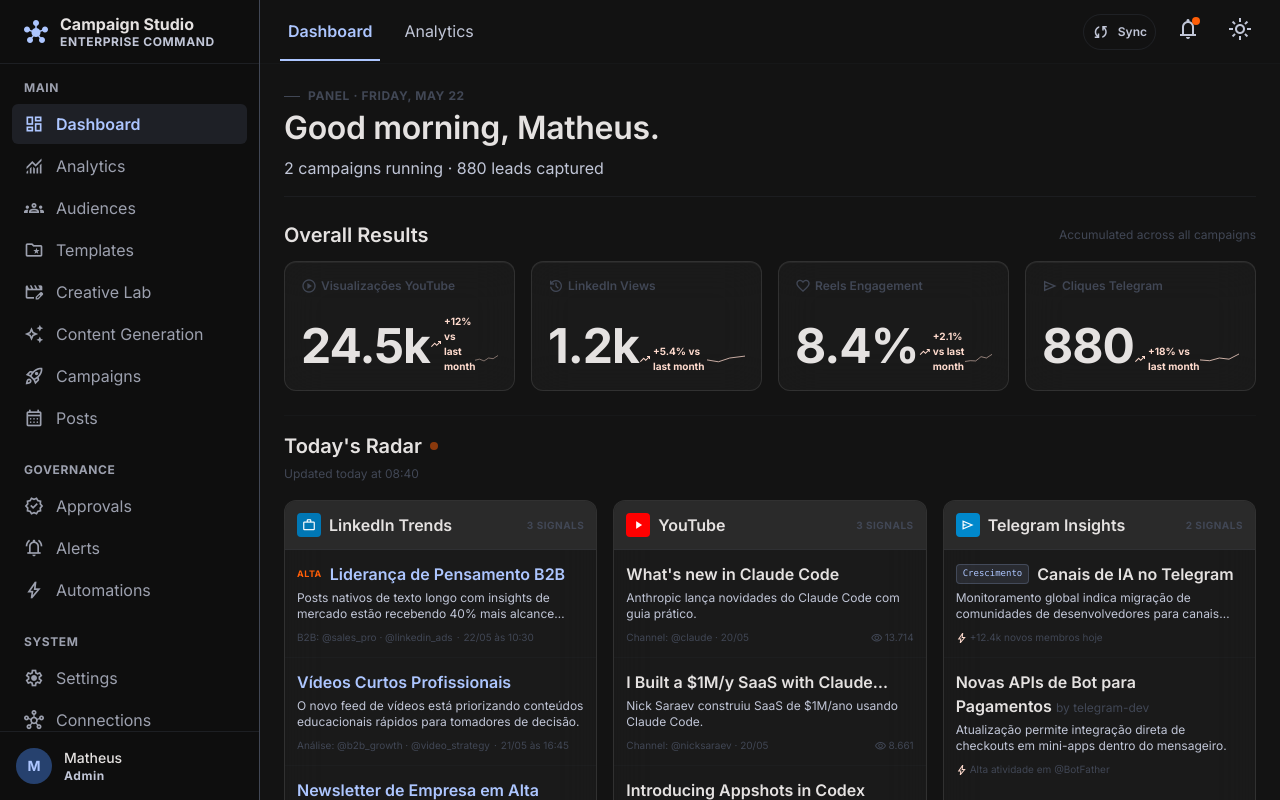
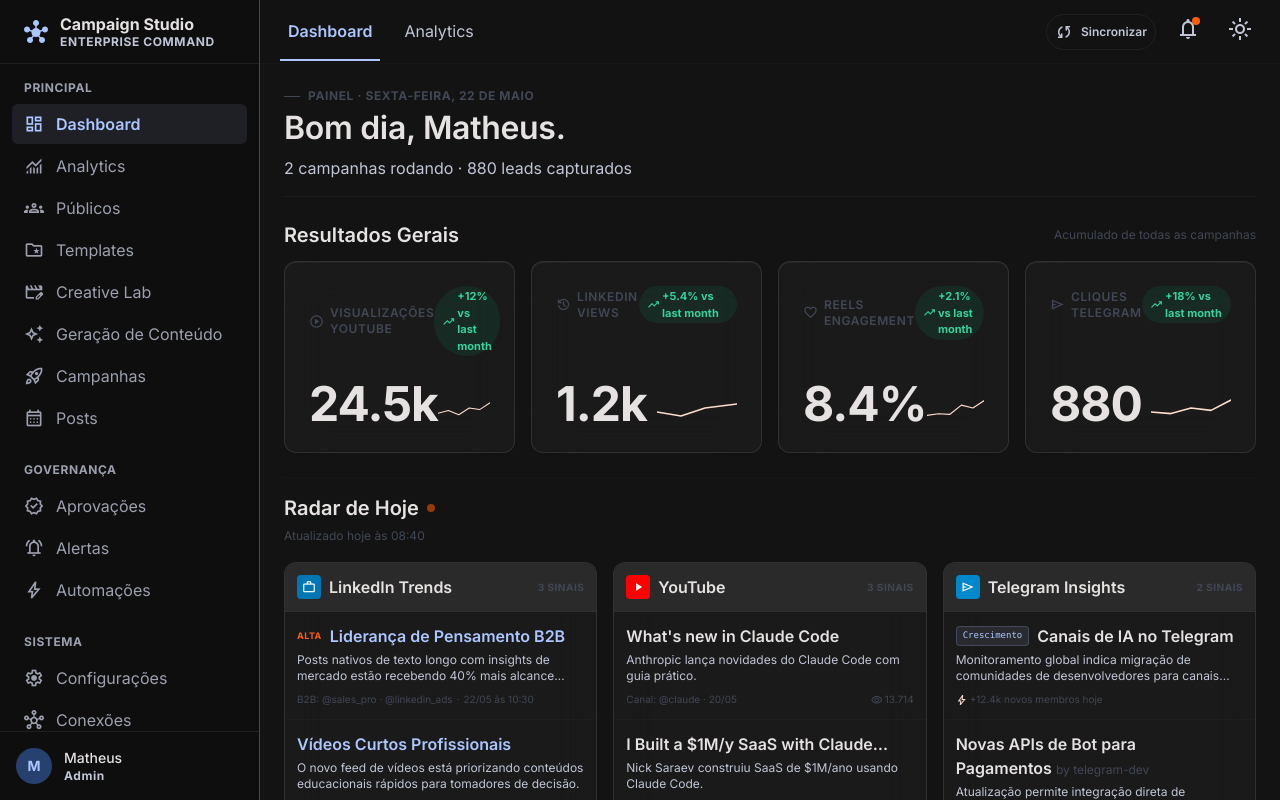
Before and after one commit to dario-silva-se/omni-campaign-studio, a React (Vite) app: page / in a window 1280 px wide. Shown: the top 800 px of the page. Built offline with nearby package versions, Linux system fonts and the light colour scheme.

Commit message:
feat: implement UI improvements, localize components, and standardize dashboard styling and connection status indicators

```diff
--- a/index.html
+++ b/index.html
@@ -8,7 +8,7 @@
     <link rel="preconnect" href="https://fonts.googleapis.com" />
     <link rel="preconnect" href="https://fonts.gstatic.com" crossorigin />
     <link href="https://fonts.googleapis.com/css2?family=Inter:wght@400;500;600;700&display=swap" rel="stylesheet" />
-    <link href="https://fonts.googleapis.com/css2?family=Material+Symbols+Outlined:opsz,wght,FILL,GRAD@20..48,100..700,0..1,-50..200&display=swap" rel="stylesheet" />
+    <link href="https://fonts.googleapis.com/css2?family=Material+Symbols+Outlined:opsz,wght,FILL,GRAD@20..48,100..700,0..1,-50..200&display=block" rel="stylesheet" />
   </head>
   <body>
     <div id="root"></div>
--- a/src/components/layout/Sidebar.tsx
+++ b/src/components/layout/Sidebar.tsx
@@ -13,7 +13,7 @@
         <Icon name="hub" className="text-primary" filled />
         <div>
           <p className="text-body-lg font-bold leading-tight">{t('appName')}</p>
-          <p className="text-label-caps uppercase text-on-surface-variant">{t('appTagline')}</p>
+          <p className="text-label-caps uppercase text-on-surface-variant whitespace-nowrap">{t('appTagline')}</p>
         </div>
       </div>
       <nav aria-label={t('nav.sectionMain')} className="flex-1 overflow-y-auto px-sm py-md">
--- a/src/features/analytics/components/PerformanceChart.tsx
+++ b/src/features/analytics/components/PerformanceChart.tsx
@@ -45,7 +45,7 @@
         {bars.map((bar, i) => (
           <div
             key={i}
-            className={`flex-1 ${bar.heightClass} bg-primary/20 rounded-t border-t border-x border-primary/40 relative`}
+            className={`flex-1 ${bar.heightClass} bg-primary/40 rounded-t border-t border-x border-primary/60 relative`}
           >
             <div className="absolute top-0 left-1/2 -translate-x-1/2 -translate-y-1/2 w-2 h-2 bg-primary rounded-full shadow-[0_0_10px_#adc6ff]" />
           </div>
--- a/src/features/connections/components/ConnectionHealthCard.tsx
+++ b/src/features/connections/components/ConnectionHealthCard.tsx
@@ -67,8 +67,12 @@
 
   return (
     <div
-      className={`glass-card rounded-xl p-lg flex flex-col justify-between hover:border-primary/40 transition-colors group ${
-        isError ? 'border-secondary/20' : ''
+      className={`glass-card rounded-xl p-lg flex flex-col justify-between transition-colors group ${
+        connection.health === 'error' || connection.health === 'disconnected'
+          ? 'border-red-500/40 bg-red-500/[0.03] hover:border-red-500/60'
+          : connection.health === 'expiring'
+          ? 'border-amber-500/40 bg-amber-500/[0.03] hover:border-amber-500/60'
+          : 'hover:border-primary/40'
       }`}
     >
       <div className="flex justify-between items-start mb-lg">
--- a/src/features/dashboard/components/ResultsSummaryCard.tsx
+++ b/src/features/dashboard/components/ResultsSummaryCard.tsx
@@ -8,20 +8,20 @@
 
 function StatTile({ stat }: StatTileProps) {
   return (
-    <div className="glass-panel subtle-highlight rounded-xl p-md flex flex-col relative overflow-hidden group">
-      <div className="flex items-center justify-between mb-md">
-        <div className="flex items-center text-outline-variant text-xs font-semibold">
-          <Icon name={stat.icon} className="text-[16px] mr-1" />
+    <div className="glass-panel subtle-highlight rounded-xl p-lg flex flex-col relative overflow-hidden group min-h-[120px]">
+      <div className="flex items-center justify-between mb-lg">
+        <div className="flex items-center gap-1.5 text-outline-variant text-xs font-semibold uppercase tracking-wider">
+          <Icon name={stat.icon} className="text-[15px]" />
           {stat.label}
+        </div>
+        <div className={`flex items-center gap-0.5 text-[11px] font-bold px-2 py-0.5 rounded-full ${stat.trendPositive ? 'text-emerald-400 bg-emerald-500/10' : 'text-error bg-error/10'}`}>
+          <Icon name={stat.trendPositive ? 'trending_up' : 'trending_down'} className="text-[13px]" />
+          {stat.trend}
         </div>
       </div>
       <div className="flex items-end justify-between mt-auto">
-        <div className="font-display-lg text-display-lg text-on-surface">{stat.value}</div>
-        <div className={`text-[10px] font-bold flex items-center mt-1 ${stat.trendPositive ? 'text-secondary-fixed' : 'text-error'}`}>
-          <Icon name="trending_up" className="text-[12px] mr-0.5" />
-          {stat.trend}
-        </div>
-        <div className="w-16 h-8 flex items-end">
+        <div className="font-display-lg text-display-lg text-on-surface leading-none">{stat.value}</div>
+        <div className="w-20 h-10 flex items-end">
           <svg
             className="w-full h-full stroke-secondary-fixed stroke-2 fill-none"
             style={{ strokeLinecap: 'round', strokeLinejoin: 'round' }}
--- a/src/i18n/index.ts
+++ b/src/i18n/index.ts
@@ -44,13 +44,15 @@
   .use(initReactI18next)
   .init({
     resources,
-    // Force pt-BR in test environment so jsdom's navigator.language ('en-US')
-    // doesn't override the default. In production, LanguageDetector takes over.
-    lng: import.meta.env.MODE === 'test' ? 'pt-BR' : undefined,
+    // Default to pt-BR unless the user has explicitly stored a preference in
+    // localStorage. Navigator language is intentionally ignored — this is a
+    // pt-BR product and auto-detecting en-US (e.g. in headless/CI environments)
+    // creates a jarring mixed-language experience.
+    lng: (typeof localStorage !== 'undefined' && localStorage.getItem('i18nextLng')) || 'pt-BR',
     fallbackLng: 'pt-BR',
     defaultNS,
     interpolation: { escapeValue: false },
-    detection: { order: ['localStorage', 'navigator'], caches: ['localStorage'] },
+    detection: { order: ['localStorage'], caches: ['localStorage'] },
   })
 
 export function useLocale(): string {
```
Also changed, not shown: 1 other file (tests, documents, lock files or other folders).
